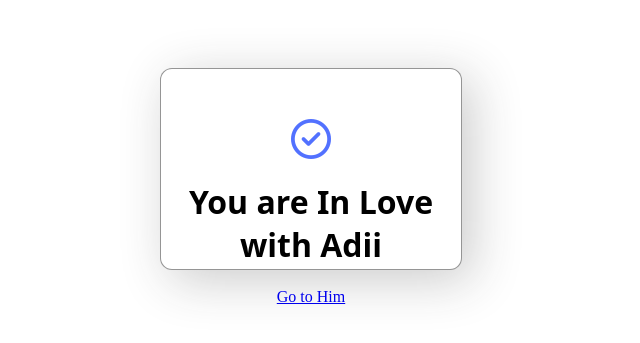
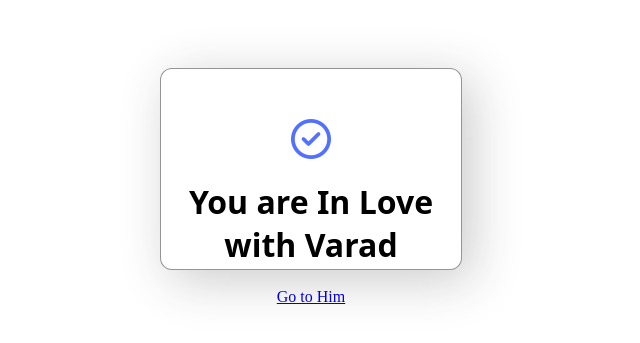
Before and after one commit to adiidg/HoverButton, a plain HTML site: page submitted.html in a window 1280 px wide. Shown: the part 231-574 px from the top of the page, without its empty margins (329-969 px from the left). Drawn offline with Linux system fonts and the light colour scheme.

Commit message:
Update submitted.html

```diff
--- a/submitted.html
+++ b/submitted.html
@@ -13,7 +13,7 @@
 <body>
 
     <div class="submit-div">
-        <span><i class="fa-regular fa-circle-check fa-bounce"></i>  <h1>You are In Love with Adii</h1> <a href="https://instagram.com/adii.dg?igshid=YmMyMTA2M2Y=" target="_blank">Go to Him</a></span>
+        <span><i class="fa-regular fa-circle-check fa-bounce"></i>  <h1>You are In Love with Varad</h1> <a href="https://www.instagram.com/varad___7350_?utm_source=ig_web_button_share_sheet&igsh=ZDNlZDc0MzIxNw==" target="_blank">Go to Him</a></span>
     </div>
 
 </body>
```
